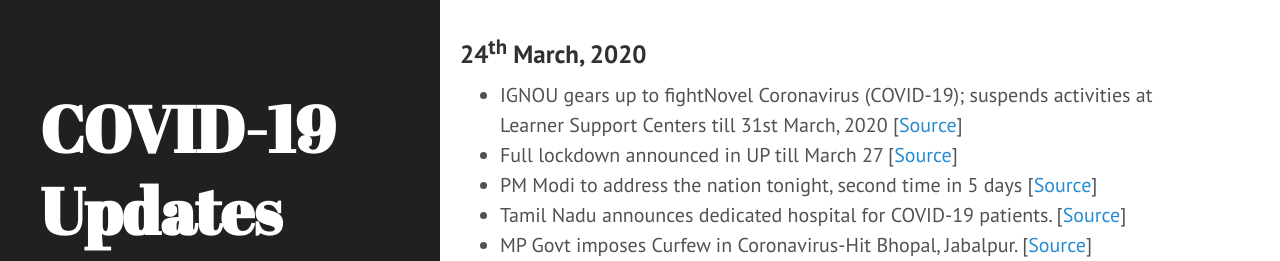
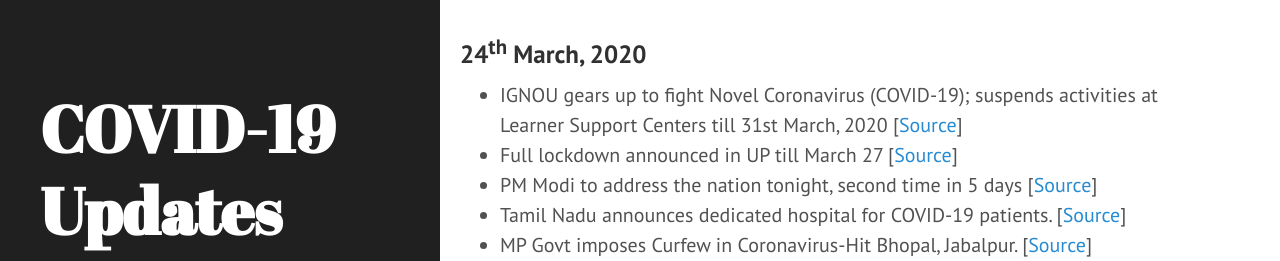
Before and after one commit to bhooraj/covid19updates-india, a Jekyll site: the page built from _posts/2020-03-24-Latest-updates.md, in a window 1280 px wide and 900 px high, scrolled down 1229 px, cut to the strip 178-439 px from the top of the window. Built offline with Jekyll 4.4.1, drawn with Linux system fonts in a browser that asks for light colours.

Commit message:
Update 2020-03-24-Latest-updates.md

```diff
--- a/_posts/2020-03-24-Latest-updates.md
+++ b/_posts/2020-03-24-Latest-updates.md
@@ -11,7 +11,7 @@
 <iframe width="560" height="315" src="https://www.youtube.com/embed/zZ-pqoRREI8" frameborder="0" allow="accelerometer; autoplay; encrypted-media; gyroscope; picture-in-picture" allowfullscreen></iframe>
 
 ### 24<sup>th</sup> March, 2020
-- IGNOU gears up to fightNovel Coronavirus (COVID-19); suspends activities at Learner Support Centers till 31st March, 2020 [[Source](http://www.ignou.ac.in/userfiles/PR-converted%20(1)(2).pdf)]
+- IGNOU gears up to fight Novel Coronavirus (COVID-19); suspends activities at Learner Support Centers till 31st March, 2020 [[Source](http://www.ignou.ac.in/userfiles/PR-converted%20(1)(2).pdf)]
 - Full lockdown announced in UP till March 27 [[Source](https://economictimes.indiatimes.com/news/politics-and-nation/full-lockdown-announced-in-up-till-march-27/articleshow/74790950.cms)]
 - PM Modi to address the nation tonight, second time in 5 days [[Source](https://www.livemint.com/news/india/pm-modi-to-address-the-nation-at-8-pm-today-on-coronavirus-outbreak-11585029361395.html)]
 - Tamil Nadu announces dedicated hospital for COVID-19 patients. [[Source](https://www.thehindu.com/news/national/tamil-nadu-announces-dedicated-hospital-for-covid-19-patients/article31146741.ece)]
```
